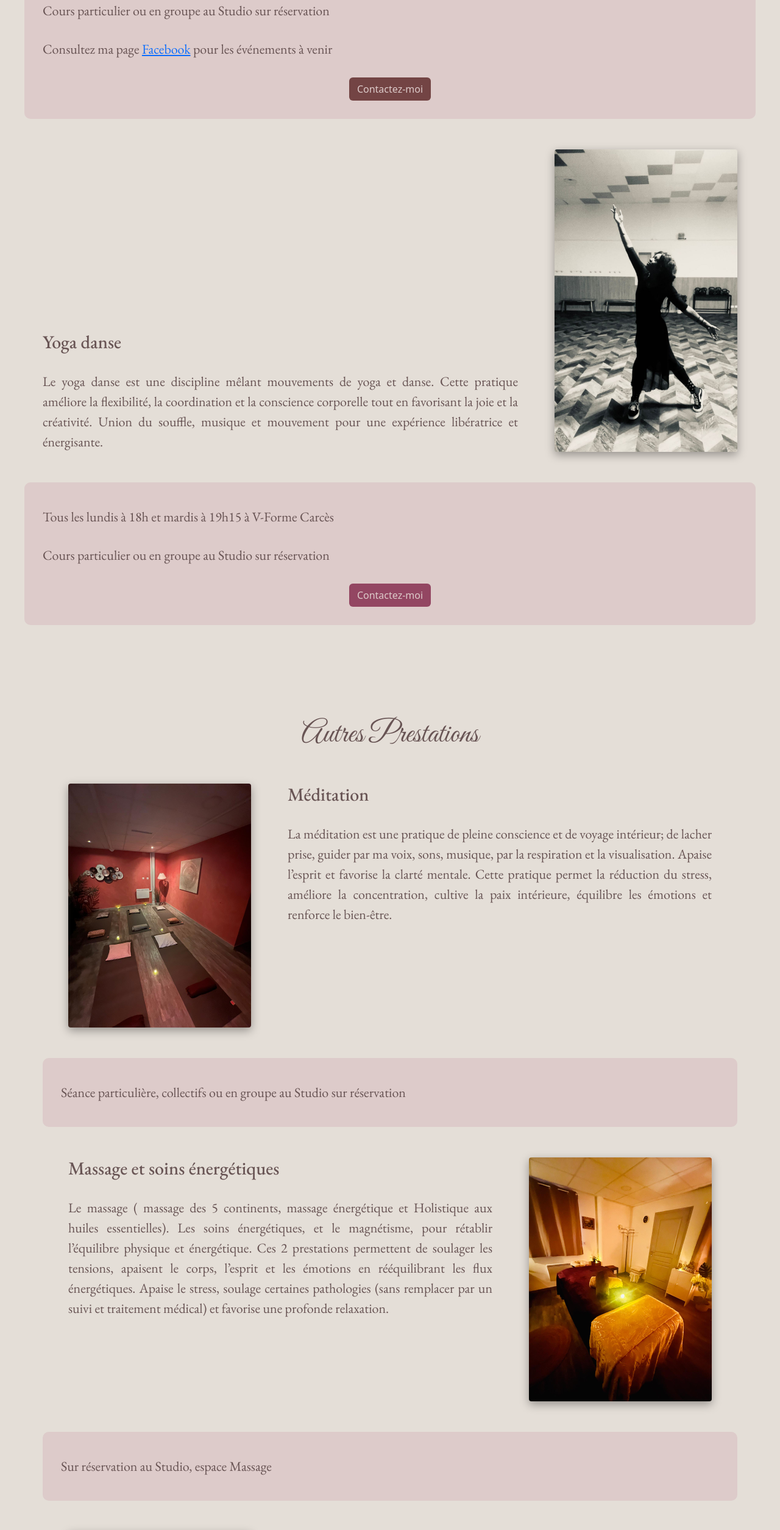
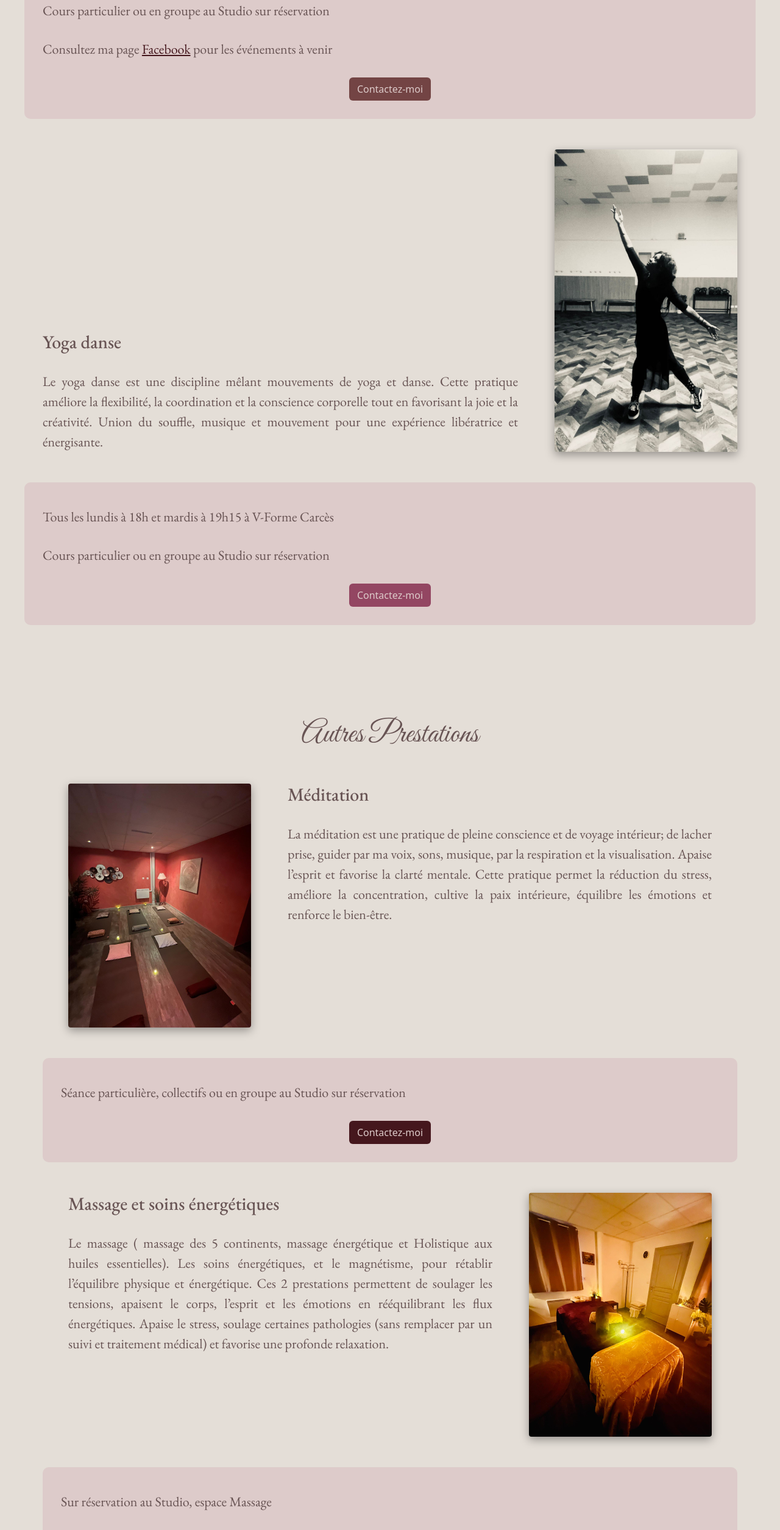
Before and after one commit to GeorginaMudditt/JennyYoga, a React (Vite) app: page / in a window 1280 px wide. Shown: the part 3520-6029 px from the top of the page at 61% size. Built offline with nearby package versions, Linux system fonts and the light colour scheme; a web font is replaced by a local one.

Commit message:
autres prestations buttons and update information

```diff
--- a/src/AutresPrestations.css
+++ b/src/AutresPrestations.css
@@ -51,23 +51,22 @@
 }
 
 .AutresPrestations .btn {
-  color: #685454;
+  color: #ddcbca;
   margin-bottom: 20px;
 }
 
 .AutresPrestations .meditation {
-  background-color: #42b883;
+  background-color: #45171d;
 }
 
 .AutresPrestations .massages {
-  background-color: #3baea0;
+  background-color: #975a5e;
 }
 .AutresPrestations .coaching {
-  background-color: #97cba9;
+  background-color: #734444;
 }
 .AutresPrestations .sauna {
-  background-color: #2c786c;
-  color: #e4ded7;
+  background-color: #934662;
 }
 
 @media (max-width: 768px) {
--- a/src/AutresPrestations.tsx
+++ b/src/AutresPrestations.tsx
@@ -35,8 +35,14 @@ function AutresPrestations() {
               Séance particulière, collectifs ou en groupe au Studio sur
               réservation
             </p>
+            <a
+              className="btn meditation"
+              href="mailto:c.essentiellecarces@hotmail.com"
+            >
+              Contactez-moi
+            </a>
           </div>
-          {/* <button className="btn meditation">Plus d'informations</button> */}
+
           <div className="container">
             <div className="massage-description">
               <h2 id="massage-section">Massage et soins énergétiques</h2>
@@ -55,8 +61,15 @@ function AutresPrestations() {
           </div>
           <div className="massage-info">
             <p>Sur réservation au Studio, espace Massage</p>
+            <p>De jeudi à samedi</p>
+            <a
+              className="btn massages"
+              href="mailto:c.essentiellecarces@hotmail.com"
+            >
+              Contactez-moi
+            </a>
           </div>
-          {/* <button className="btn massages">Plus d'informations</button> */}
+
           <div className="container">
             <img
               className="coaching-image"
@@ -78,8 +91,14 @@ function AutresPrestations() {
           </div>
           <div className="coaching-info">
             <p>Sur rdv et consultation au Studio</p>
+            <a
+              className="btn coaching"
+              href="mailto:c.essentiellecarces@hotmail.com"
+            >
+              Contactez-moi
+            </a>
           </div>
-          {/* <button className="btn coaching">Plus d'informations</button> */}
+
           <div className="container">
             <div className="sauna-description">
               <h2 id="sauna-section">Sauna | Hammam</h2>
@@ -96,8 +115,14 @@ function AutresPrestations() {
           </div>
           <div className="sauna-info">
             <p>Sur réservation au Studio, espace Spa</p>
+            <p>De lundi à vendredi 10h à 19h | Samedi 10h à 12h30</p>
+            <a
+              className="btn sauna"
+              href="mailto:c.essentiellecarces@hotmail.com"
+            >
+              Contactez-moi
+            </a>
           </div>
-          {/* <button className="btn sauna">Plus d'informations</button> */}
         </div>
       </div>
     </>
--- a/src/Yoga.css
+++ b/src/Yoga.css
@@ -82,6 +82,11 @@
   padding: 20px 40px;
 }
 
+.Yoga .fb-link {
+  color: #45171d;
+  text-decoration: underline;
+}
+
 @media (max-width: 768px) {
   .Yoga {
     flex-direction: column;
--- a/src/Yoga.tsx
+++ b/src/Yoga.tsx
@@ -103,7 +103,11 @@ function Yoga() {
             </p>
             <p className="yin-text">
               Consultez ma page{" "}
-              <a href="https://www.facebook.com/DjenFlow" target="_blank">
+              <a
+                className="fb-link"
+                href="https://www.facebook.com/DjenFlow"
+                target="_blank"
+              >
                 Facebook
               </a>{" "}
               pour les événements à venir
@@ -136,7 +140,12 @@ function Yoga() {
             <p className="danse-text">
               Cours particulier ou en groupe au Studio sur réservation
             </p>
-            <a className="btn danse">Contactez-moi</a>
+            <a
+              className="btn danse"
+              href="mailto:c.essentiellecarces@hotmail.com"
+            >
+              Contactez-moi
+            </a>
           </div>
         </div>
         <div className="yoga-image"></div>
```
